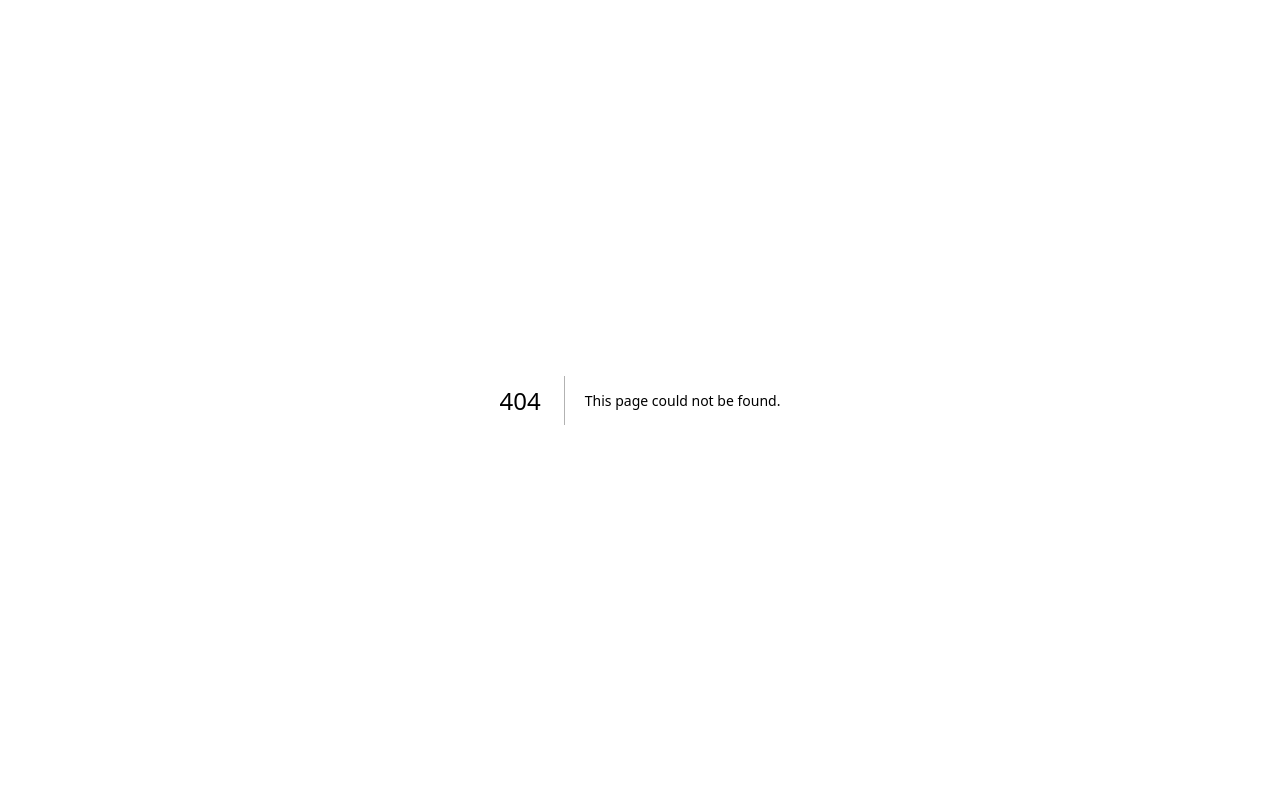
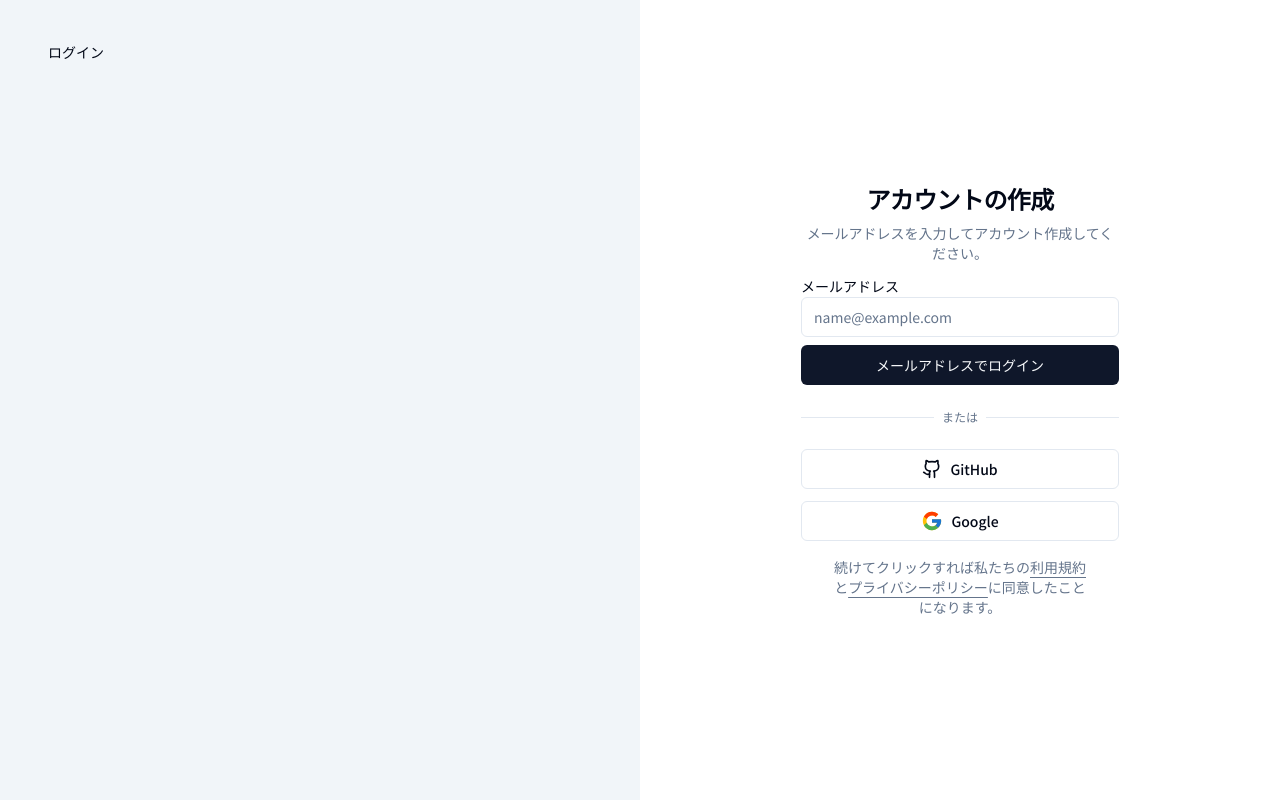
Before and after one commit to ryuta09/post-writer-app, a Next.js app: page /register in a window 1280 px wide. Before the commit this address had no page. Built offline with nearby package versions, Linux system fonts and the light colour scheme.

Commit message:
feat: 新規登録画面作成

```diff
--- /dev/null
+++ b/app/(auth)/register/page.tsx
@@ -0,0 +1,46 @@
+import UserAuthForm from "@/components/UserAuthForm";
+import { buttonVariants } from "@/components/ui/button";
+import { cn } from "@/lib/utils";
+import Link from "next/link";
+
+export default function Register() {
+  return (
+    <>
+      <div className="conatiner grid flex-col lg:grid-cols-2 h-screen w-screen items-center justify-center lg:max-w-none lg:px-0">
+        <Link
+          href={"/login"}
+          className={cn(
+            buttonVariants({ variant: "ghost" }),
+            "absolute let-4 md:left-8 top-4 md:top-8"
+          )}
+        >
+          ログイン
+        </Link>
+        <div className="h-full bg-muted lg:block hidden" />
+        <div className="mx-auto w-full sm:w-[350px] space-y-4 px-4">
+          <div className="space-y-2 text-center">
+            <h1 className="text-2xl font-semibold tracking-tight">
+              アカウントの作成
+            </h1>
+            <p className="text-sm text-muted-foreground">
+              メールアドレスを入力してアカウント作成してください。
+            </p>
+          </div>
+          <UserAuthForm />
+
+          <p className="text-muted-foreground px-8 text-center text-sm">
+            続けてクリックすれば私たちの
+            <Link href="/terms" className="underline underline-offset-4">
+              利用規約
+            </Link>
+            と
+            <Link href="/privacy" className="underline underline-offset-4">
+              プライバシーポリシー
+            </Link>
+            に同意したことになります。
+          </p>
+        </div>
+      </div>
+    </>
+  );
+}
--- a/components/Icon.tsx
+++ b/components/Icon.tsx
@@ -2,7 +2,7 @@
 import { Loader2 } from "lucide-react";
 export const Icon = {
   spiner: Loader2,
-  github: ({...props}) => (
+  github: ({ ...props }) => (
     <svg
       xmlns="http://www.w3.org/2000/svg"
       width="20"
@@ -19,4 +19,30 @@
       <path d="M9 18c-4.51 2-5-2-7-2" />
     </svg>
   ),
+  google: ({ ...props }) => (
+    <svg
+      xmlns="http://www.w3.org/2000/svg"
+      width="22"
+      height="22"
+      viewBox="0 0 48 48"
+      {...props}
+    >
+      <path
+        fill="#FFC107"
+        d="M43.611 20.083H42V20H24v8h11.303c-1.649 4.657-6.08 8-11.303 8c-6.627 0-12-5.373-12-12s5.373-12 12-12c3.059 0 5.842 1.154 7.961 3.039l5.657-5.657C34.046 6.053 29.268 4 24 4C12.955 4 4 12.955 4 24s8.955 20 20 20s20-8.955 20-20c0-1.341-.138-2.65-.389-3.917z"
+      />
+      <path
+        fill="#FF3D00"
+        d="m6.306 14.691l6.571 4.819C14.655 15.108 18.961 12 24 12c3.059 0 5.842 1.154 7.961 3.039l5.657-5.657C34.046 6.053 29.268 4 24 4C16.318 4 9.656 8.337 6.306 14.691z"
+      />
+      <path
+        fill="#4CAF50"
+        d="M24 44c5.166 0 9.86-1.977 13.409-5.192l-6.19-5.238A11.91 11.91 0 0 1 24 36c-5.202 0-9.619-3.317-11.283-7.946l-6.522 5.025C9.505 39.556 16.227 44 24 44z"
+      />
+      <path
+        fill="#1976D2"
+        d="M43.611 20.083H42V20H24v8h11.303a12.04 12.04 0 0 1-4.087 5.571l.003-.002l6.19 5.238C36.971 39.205 44 34 44 24c0-1.341-.138-2.65-.389-3.917z"
+      />
+    </svg>
+  ),
 };
--- a/components/UserAuthForm.tsx
+++ b/components/UserAuthForm.tsx
@@ -8,6 +8,7 @@
 import { useState } from "react";
 export default function UserAuthForm() {
   const [isGitHubLoading, setIsGitHubLoading] = useState<boolean>(false);
+  const [isGoogleLoading, setIsGoogleLoading] = useState<boolean>(false);
   return (
     <>
       <div className="grid gap-6">
@@ -34,6 +35,7 @@
           </div>
         </div>
 
+        <div className="flex flex-col gap-3">
           <button
             className={cn(buttonVariants({ variant: "outline" }))}
             onClick={() => {
@@ -41,9 +43,28 @@
               signIn("github");
             }}
           >
-          {isGitHubLoading ? <Icon.spiner className="animate-spin"/> : <Icon.github className="mr-2" />}
+            {isGitHubLoading ? (
+              <Icon.spiner className="animate-spin" />
+            ) : (
+              <Icon.github className="mr-2" />
+            )}
             GitHub
           </button>
+          <button
+            className={cn(buttonVariants({ variant: "outline" }))}
+            onClick={() => {
+              setIsGoogleLoading(true);
+              signIn("google");
+            }}
+          >
+            {isGitHubLoading ? (
+              <Icon.spiner className="animate-spin" />
+            ) : (
+              <Icon.google className="mr-2" />
+            )}
+            Google
+          </button>
+        </div>
       </div>
     </>
   );
```
Lines whose indentation alone changed are shown as unchanged.
